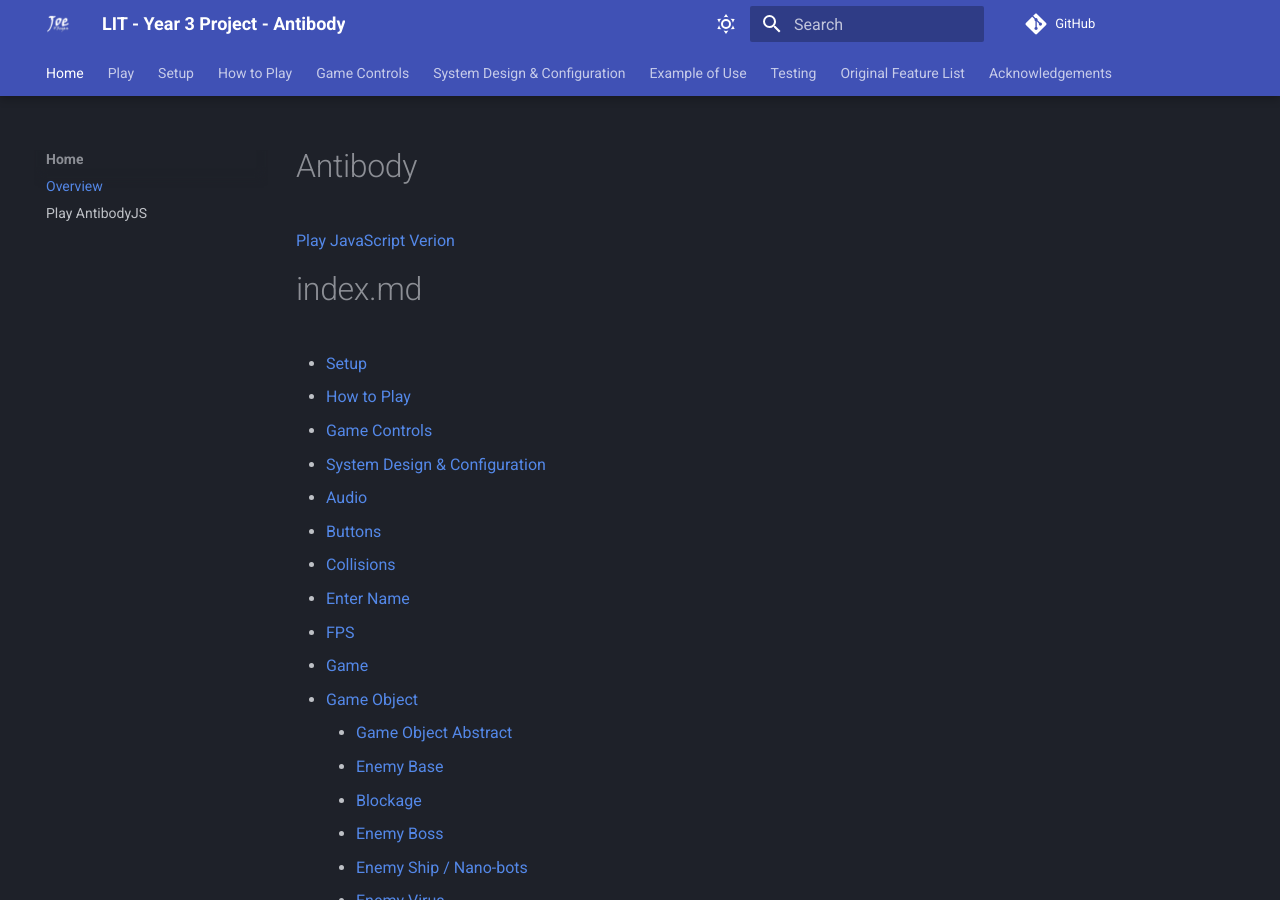
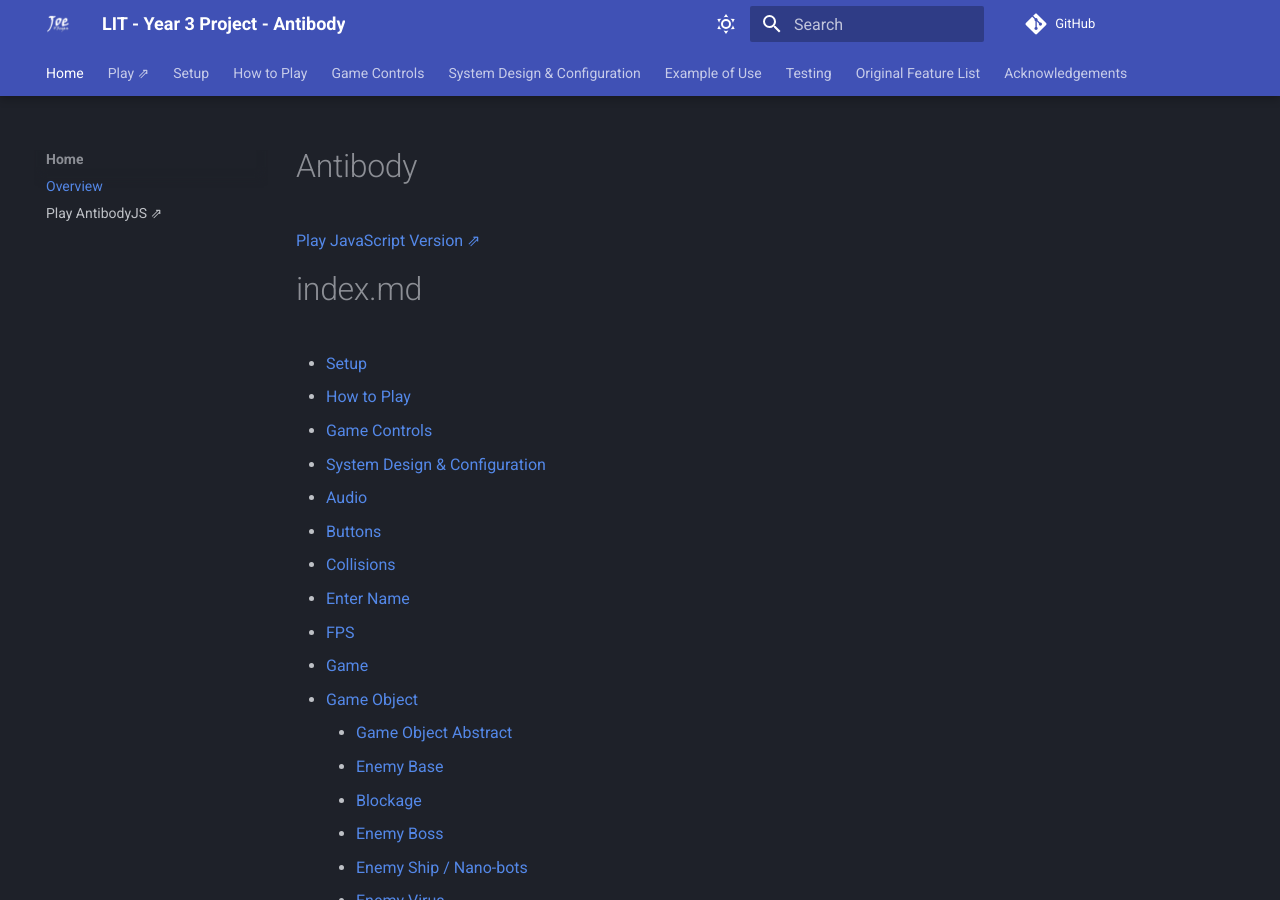
Before and after one commit to joeaoregan/LIT-Yr3-Project-Antibody, an MkDocs documentation site: the page built from docs/index.md, in a window 1280 px wide and 900 px high. Built offline with MkDocs 1.6.1 and Material for MkDocs 9.7.7, drawn with Linux system fonts in a browser that asks for light colours; comment, search, counter and statistics services are not loaded; some of the changed lines change nothing that is shown.

Commit message:
docs: Update links and spelling

```diff
--- a/docs/index.md
+++ b/docs/index.md
@@ -1,6 +1,6 @@
 # Antibody
 
-[Play JavaScript Verion](https://joeaoregan.github.io/AntibodyJS-WebApp/static/)
+[Play JavaScript Version ⇗](https://joeaoregan.github.io/AntibodyJS-WebApp/static/)
 
 # index.md
 
--- a/mkdocs.yml
+++ b/mkdocs.yml
@@ -49,8 +49,8 @@ theme:
 nav:
   - Home:
     - Overview: index.md
-    - Play AntibodyJS: https://joeaoregan.github.io/AntibodyJS-WebApp/static/index.html
-  - Play: https://joeaoregan.github.io/AntibodyJS-WebApp/static/index.html
+    - Play AntibodyJS ⇗: https://joeaoregan.github.io/AntibodyJS-WebApp/static/index.html
+  - Play ⇗: https://joeaoregan.github.io/AntibodyJS-WebApp/static/index.html
   - Setup: setup.md
   - How to Play: how-to-play.md
   - Game Controls: game-controls.md
```
